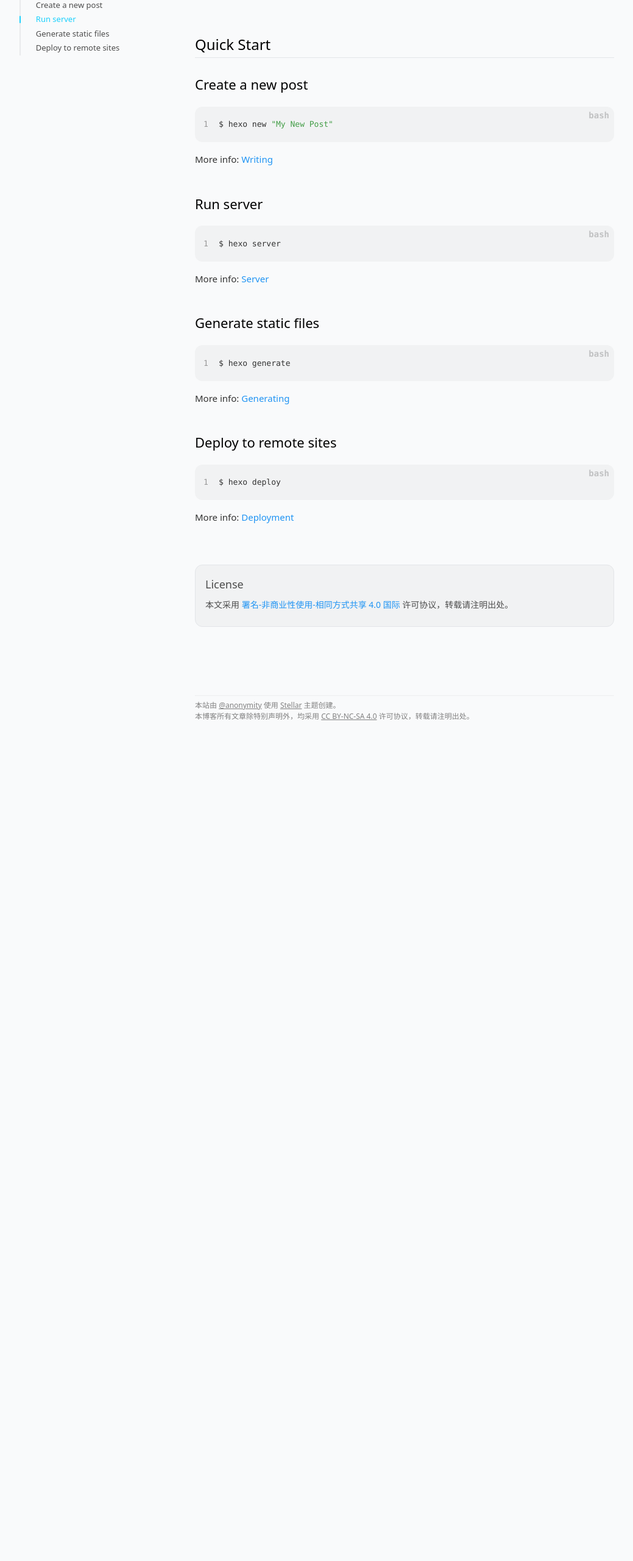
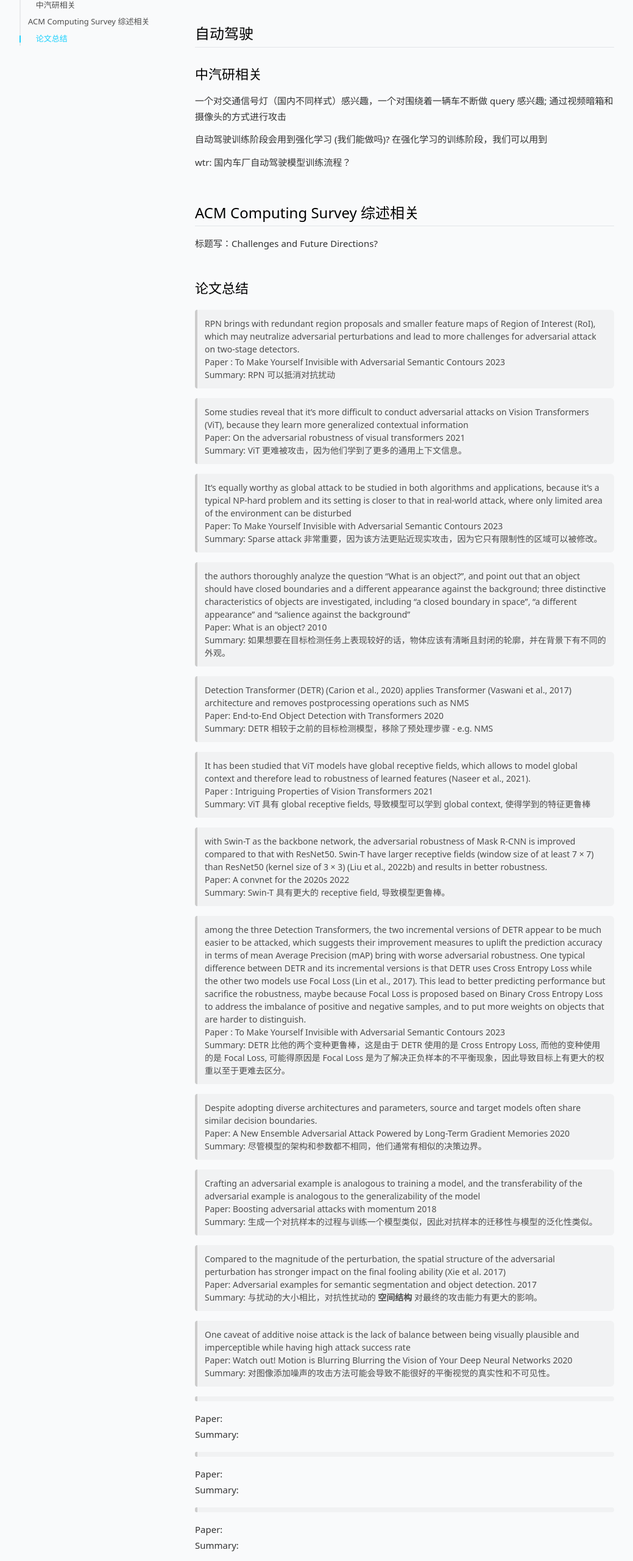
Before and after one commit to stevenzhang9577/.deploy_git, a plain HTML site: page 2023/11/01/hello-world/index.html in a window 1280 px wide. Shown: the part 237-2797 px from the top of the page at 61% size, without its empty margins (120-1159 px from the left). Before the commit the page ends 1485 px from the top, so only its background shows below. Drawn offline with nearby package versions, Linux system fonts and the light colour scheme; some packages are replaced by stand-ins of ours; a script that the page names is missing.

Commit message:
Site updated: 2023-11-01 23:42:25

```diff
--- a/2023/11/01/hello-world/index.html
+++ b/2023/11/01/hello-world/index.html
@@ -20,18 +20,18 @@
   <meta name="viewport" content="width=device-width, initial-scale=1, maximum-scale=1">
   <meta name="theme-color" content="#f8f8f8">
 
-  <title>Hello World - 博渊随笔</title>
+  <title>对抗相关思考 - 博渊随笔</title>
 
 
-    <meta name="description" content="Welcome to Hexo! This is your very first post. Check documentation for more info. If you get any problems when using Hexo, you can find the answer in troubleshooting or you can ask me on GitHub. Quick">
+    <meta name="description" content="对抗相关思考自动驾驶中汽研相关一个对交通信号灯（国内不同样式）感兴趣，一个对围绕着一辆车不断做 query 感兴趣; 通过视频暗箱和摄像头的方式进行攻击 自动驾驶训练阶段会用到强化学习 (我们能做吗)? 在强化学习的训练阶段，我们可以用到 wtr: 国内车厂自动驾驶模型训练流程？ ACM Computing Survey 综述相关标题写：Challenges and Future Directio">
 <meta property="og:type" content="article">
-<meta property="og:title" content="Hello World">
+<meta property="og:title" content="对抗相关思考">
 <meta property="og:url" content="http://blog.boyuanintju.xyz/2023/11/01/hello-world/index.html">
 <meta property="og:site_name" content="博渊随笔">
-<meta property="og:description" content="Welcome to Hexo! This is your very first post. Check documentation for more info. If you get any problems when using Hexo, you can find the answer in troubleshooting or you can ask me on GitHub. Quick">
+<meta property="og:description" content="对抗相关思考自动驾驶中汽研相关一个对交通信号灯（国内不同样式）感兴趣，一个对围绕着一辆车不断做 query 感兴趣; 通过视频暗箱和摄像头的方式进行攻击 自动驾驶训练阶段会用到强化学习 (我们能做吗)? 在强化学习的训练阶段，我们可以用到 wtr: 国内车厂自动驾驶模型训练流程？ ACM Computing Survey 综述相关标题写：Challenges and Future Directio">
 <meta property="og:locale" content="en_US">
 <meta property="article:published_time" content="2023-11-01T11:59:36.454Z">
-<meta property="article:modified_time" content="2023-11-01T11:59:36.454Z">
+<meta property="article:modified_time" content="2023-11-01T15:42:16.245Z">
 <meta property="article:author" content="John Doe">
 <meta name="twitter:card" content="summary">
 
@@ -80,7 +80,7 @@
 <widget class="widget-wrapper search"><div class="widget-body"><div class="search-wrapper" id="search"><form class="search-form"><input type="text" class="search-input" id="search-input" data-filter="/blog/" placeholder="文章搜索"><svg t="1670596976048" class="icon search-icon" viewBox="0 0 1024 1024" version="1.1" xmlns="http://www.w3.org/2000/svg" p-id="2676" width="200" height="200"><path d="M938.2 832.6L723.8 618.1c-2.5-2.5-5.3-4.4-7.9-6.4 36.2-55.6 57.3-121.8 57.3-193.1C773.3 222.8 614.6 64 418.7 64S64 222.8 64 418.6c0 195.9 158.8 354.6 354.6 354.6 71.3 0 137.5-21.2 193.2-57.4 2 2.7 3.9 5.4 6.3 7.8L832.5 938c14.6 14.6 33.7 21.9 52.8 21.9 19.1 0 38.2-7.3 52.8-21.8 29.2-29.1 29.2-76.4 0.1-105.5M418.7 661.3C284.9 661.3 176 552.4 176 418.6 176 284.9 284.9 176 418.7 176c133.8 0 242.6 108.9 242.6 242.7 0 133.7-108.9 242.6-242.6 242.6" p-id="2677"></path></svg></form><div id="search-result"></div><div class="search-no-result">No Results!</div></div></div></widget>
 
 
-<widget class="widget-wrapper toc single" id="data-toc"><div class="widget-header cap dis-select"><span class="name">Hello World</span></div><div class="widget-body fs14"><div class="doc-tree active"><ol class="toc"><li class="toc-item toc-level-2"><a class="toc-link" href="#Quick-Start"><span class="toc-text">Quick Start</span></a><ol class="toc-child"><li class="toc-item toc-level-3"><a class="toc-link" href="#Create-a-new-post"><span class="toc-text">Create a new post</span></a></li><li class="toc-item toc-level-3"><a class="toc-link" href="#Run-server"><span class="toc-text">Run server</span></a></li><li class="toc-item toc-level-3"><a class="toc-link" href="#Generate-static-files"><span class="toc-text">Generate static files</span></a></li><li class="toc-item toc-level-3"><a class="toc-link" href="#Deploy-to-remote-sites"><span class="toc-text">Deploy to remote sites</span></a></li></ol></li></ol></div></div></widget>
+<widget class="widget-wrapper toc single" id="data-toc"><div class="widget-header cap dis-select"><span class="name">对抗相关思考</span></div><div class="widget-body fs14"><div class="doc-tree active"><ol class="toc"><li class="toc-item toc-level-2"><a class="toc-link" href="#%E8%87%AA%E5%8A%A8%E9%A9%BE%E9%A9%B6"><span class="toc-text">自动驾驶</span></a><ol class="toc-child"><li class="toc-item toc-level-3"><a class="toc-link" href="#%E4%B8%AD%E6%B1%BD%E7%A0%94%E7%9B%B8%E5%85%B3"><span class="toc-text">中汽研相关</span></a></li></ol></li><li class="toc-item toc-level-2"><a class="toc-link" href="#ACM-Computing-Survey-%E7%BB%BC%E8%BF%B0%E7%9B%B8%E5%85%B3"><span class="toc-text">ACM Computing Survey 综述相关</span></a><ol class="toc-child"><li class="toc-item toc-level-3"><a class="toc-link" href="#%E8%AE%BA%E6%96%87%E6%80%BB%E7%BB%93"><span class="toc-text">论文总结</span></a></li></ol></li></ol></div></div></widget>
 
 
 
@@ -99,20 +99,92 @@
 <div class="bread-nav fs12"><div id="breadcrumb"><a class="cap breadcrumb" href="/">Home</a><span class="sep"></span><a class="cap breadcrumb" href="/">Blog</a></div><div id="post-meta">Posted on&nbsp;<time datetime="2023-11-01T11:59:36.454Z">2023-11-01</time></div></div>
 
 <article class='md-text content post'>
-<h1 class="article-title"><span>Hello World</span></h1>
-<p>Welcome to <a target="_blank" rel="noopener" href="https://hexo.io/">Hexo</a>! This is your very first post. Check <a target="_blank" rel="noopener" href="https://hexo.io/docs/">documentation</a> for more info. If you get any problems when using Hexo, you can find the answer in <a target="_blank" rel="noopener" href="https://hexo.io/docs/troubleshooting.html">troubleshooting</a> or you can ask me on <a target="_blank" rel="noopener" href="https://github.com/hexojs/hexo/issues">GitHub</a>.</p>
-<h2 id="Quick-Start"><a href="#Quick-Start" class="headerlink" title="Quick Start"></a>Quick Start</h2><h3 id="Create-a-new-post"><a href="#Create-a-new-post" class="headerlink" title="Create a new post"></a>Create a new post</h3><figure class="highlight bash"><table><tr><td class="gutter"><pre><span class="line">1</span><br></pre></td><td class="code"><pre><span class="line">$ hexo new <span class="string">&quot;My New Post&quot;</span></span><br></pre></td></tr></table></figure>
-
-<p>More info: <a target="_blank" rel="noopener" href="https://hexo.io/docs/writing.html">Writing</a></p>
-<h3 id="Run-server"><a href="#Run-server" class="headerlink" title="Run server"></a>Run server</h3><figure class="highlight bash"><table><tr><td class="gutter"><pre><span class="line">1</span><br></pre></td><td class="code"><pre><span class="line">$ hexo server</span><br></pre></td></tr></table></figure>
-
-<p>More info: <a target="_blank" rel="noopener" href="https://hexo.io/docs/server.html">Server</a></p>
-<h3 id="Generate-static-files"><a href="#Generate-static-files" class="headerlink" title="Generate static files"></a>Generate static files</h3><figure class="highlight bash"><table><tr><td class="gutter"><pre><span class="line">1</span><br></pre></td><td class="code"><pre><span class="line">$ hexo generate</span><br></pre></td></tr></table></figure>
-
-<p>More info: <a target="_blank" rel="noopener" href="https://hexo.io/docs/generating.html">Generating</a></p>
-<h3 id="Deploy-to-remote-sites"><a href="#Deploy-to-remote-sites" class="headerlink" title="Deploy to remote sites"></a>Deploy to remote sites</h3><figure class="highlight bash"><table><tr><td class="gutter"><pre><span class="line">1</span><br></pre></td><td class="code"><pre><span class="line">$ hexo deploy</span><br></pre></td></tr></table></figure>
-
-<p>More info: <a target="_blank" rel="noopener" href="https://hexo.io/docs/one-command-deployment.html">Deployment</a></p>
+<h1 class="article-title"><span>对抗相关思考</span></h1>
+<h1 id="对抗相关思考"><a href="#对抗相关思考" class="headerlink" title="对抗相关思考"></a>对抗相关思考</h1><h2 id="自动驾驶"><a href="#自动驾驶" class="headerlink" title="自动驾驶"></a>自动驾驶</h2><h3 id="中汽研相关"><a href="#中汽研相关" class="headerlink" title="中汽研相关"></a>中汽研相关</h3><p>一个对交通信号灯（国内不同样式）感兴趣，一个对围绕着一辆车不断做 query 感兴趣; 通过视频暗箱和摄像头的方式进行攻击</p>
+<p>自动驾驶训练阶段会用到强化学习 (我们能做吗)? 在强化学习的训练阶段，我们可以用到</p>
+<p>wtr: 国内车厂自动驾驶模型训练流程？</p>
+<h2 id="ACM-Computing-Survey-综述相关"><a href="#ACM-Computing-Survey-综述相关" class="headerlink" title="ACM Computing Survey 综述相关"></a>ACM Computing Survey 综述相关</h2><p>标题写：Challenges and Future Directions?</p>
+<h3 id="论文总结"><a href="#论文总结" class="headerlink" title="论文总结"></a>论文总结</h3><blockquote>
+<p>RPN brings with redundant region proposals and smaller feature maps of Region of Interest (RoI), which may neutralize adversarial perturbations and lead to more challenges for adversarial attack on two-stage detectors.<br>Paper : To Make Yourself Invisible with Adversarial Semantic Contours 2023<br>Summary: RPN 可以抵消对抗扰动</p>
+</blockquote>
+<blockquote>
+<p>Some studies reveal that it’s more difficult to conduct adversarial attacks on Vision Transformers (ViT), because they learn more generalized contextual information<br>Paper: On the adversarial robustness of visual transformers 2021<br>Summary: ViT 更难被攻击，因为他们学到了更多的通用上下文信息。</p>
+</blockquote>
+<blockquote>
+<p>It’s equally worthy as global attack to be studied in both algorithms and applications, because it’s a typical NP-hard problem and its setting is closer to that in real-world attack, where only limited area of the environment can be disturbed<br>Paper: To Make Yourself Invisible with Adversarial Semantic Contours 2023<br>Summary: Sparse attack 非常重要，因为该方法更贴近现实攻击，因为它只有限制性的区域可以被修改。</p>
+</blockquote>
+<blockquote>
+<p>the authors thoroughly analyze the question “What is an object?”, and point out that an object should have closed boundaries and a different appearance against the background; three distinctive characteristics of objects are investigated, including “a closed boundary in space”, “a different appearance” and “salience against the background”<br>Paper: What is an object? 2010<br>Summary: 如果想要在目标检测任务上表现较好的话，物体应该有清晰且封闭的轮廓，并在背景下有不同的外观。</p>
+</blockquote>
+<blockquote>
+<p>Detection Transformer (DETR) (Carion et al., 2020) applies Transformer (Vaswani et al., 2017) architecture and removes postprocessing operations such as NMS<br>Paper: End-to-End Object Detection with Transformers 2020<br>Summary: DETR 相较于之前的目标检测模型，移除了预处理步骤 - e.g. NMS</p>
+</blockquote>
+<blockquote>
+<p>It has been studied that ViT models have global receptive fields, which allows to model global context and therefore lead to robustness of learned features (Naseer et al., 2021).<br>Paper : Intriguing Properties of Vision Transformers 2021<br>Summary: ViT 具有 global receptive fields, 导致模型可以学到 global context, 使得学到的特征更鲁棒</p>
+</blockquote>
+<blockquote>
+<p>with Swin-T as the backbone network, the adversarial robustness of Mask R-CNN is improved compared to that with ResNet50. Swin-T have larger receptive fields (window size of at least 7 × 7) than ResNet50 (kernel size of 3 × 3) (Liu et al., 2022b) and results in better robustness.<br>Paper: A convnet for the 2020s 2022<br>Summary: Swin-T 具有更大的 receptive field, 导致模型更鲁棒。</p>
+</blockquote>
+<blockquote>
+<p>among the three Detection Transformers, the two incremental versions of DETR appear to be much easier to be attacked, which suggests their improvement measures to uplift the prediction accuracy in terms of mean Average Precision (mAP) bring with worse adversarial robustness. One typical difference between DETR and its incremental versions is that DETR uses Cross Entropy Loss while the other two models use Focal Loss (Lin et al., 2017). This lead to better predicting performance but sacrifice the robustness, maybe because Focal Loss is proposed based on Binary Cross Entropy Loss to address the imbalance of positive and negative samples, and to put more weights on objects that are harder to distinguish.<br>Paper : To Make Yourself Invisible with Adversarial Semantic Contours 2023<br>Summary: DETR 比他的两个变种更鲁棒，这是由于 DETR 使用的是 Cross Entropy Loss, 而他的变种使用的是 Focal Loss, 可能得原因是 Focal Loss 是为了解决正负样本的不平衡现象，因此导致目标上有更大的权重以至于更难去区分。</p>
+</blockquote>
+<blockquote>
+<p>Despite adopting diverse architectures and parameters, source and target models often share similar decision boundaries.<br>Paper: A New Ensemble Adversarial Attack Powered by Long-Term Gradient Memories 2020<br>Summary: 尽管模型的架构和参数都不相同，他们通常有相似的决策边界。</p>
+</blockquote>
+<blockquote>
+<p>Crafting an adversarial example is analogous to training a model, and the transferability of the adversarial example is analogous to the generalizability of the model<br>Paper: Boosting adversarial attacks with momentum 2018<br>Summary: 生成一个对抗样本的过程与训练一个模型类似，因此对抗样本的迁移性与模型的泛化性类似。</p>
+</blockquote>
+<blockquote>
+<p>Compared to the magnitude of the perturbation, the spatial structure of the adversarial perturbation has stronger impact on the final fooling ability (Xie et al. 2017)<br>Paper: Adversarial examples for semantic segmentation and object detection. 2017<br>Summary: 与扰动的大小相比，对抗性扰动的 <strong>空间结构</strong> 对最终的攻击能力有更大的影响。</p>
+</blockquote>
+<blockquote>
+<p>One caveat of additive noise attack is the lack of balance between being visually plausible and imperceptible while having high attack success rate<br>Paper: Watch out! Motion is Blurring Blurring the Vision of Your Deep Neural Networks 2020<br>Summary: 对图像添加噪声的攻击方法可能会导致不能很好的平衡视觉的真实性和不可见性。</p>
+</blockquote>
+<blockquote>
+</blockquote>
+<p>Paper:<br>Summary: </p>
+<blockquote>
+</blockquote>
+<p>Paper:<br>Summary: </p>
+<blockquote>
+</blockquote>
+<p>Paper:<br>Summary: </p>
+<blockquote>
+</blockquote>
+<p>Paper:<br>Summary: </p>
+<blockquote>
+</blockquote>
+<p>Paper:<br>Summary: </p>
+<blockquote>
+</blockquote>
+<p>Paper:<br>Summary: </p>
+<blockquote>
+</blockquote>
+<p>Paper:<br>Summary: </p>
+<blockquote>
+</blockquote>
+<p>Paper:<br>Summary: </p>
+<blockquote>
+</blockquote>
+<p>Paper:<br>Summary: </p>
+<blockquote>
+</blockquote>
+<p>Paper:<br>Summary: </p>
+<blockquote>
+</blockquote>
+<p>Paper:<br>Summary: </p>
+<blockquote>
+</blockquote>
+<p>Paper:<br>Summary: </p>
+<blockquote>
+</blockquote>
+<p>Paper:<br>Summary: </p>
+<blockquote>
+</blockquote>
+<p>Paper:<br>Summary: </p>
+<blockquote>
+</blockquote>
+<p>Paper:<br>Summary: </p>
 
 
 
```
Also changed, not shown: 404.html (+1 -1 lines), archives/2023/11/index.html (+2 -2 lines), archives/2023/index.html (+2 -2 lines), archives/index.html (+2 -2 lines), index.html (+5 -3 lines), search.json (+1 -1 lines).
